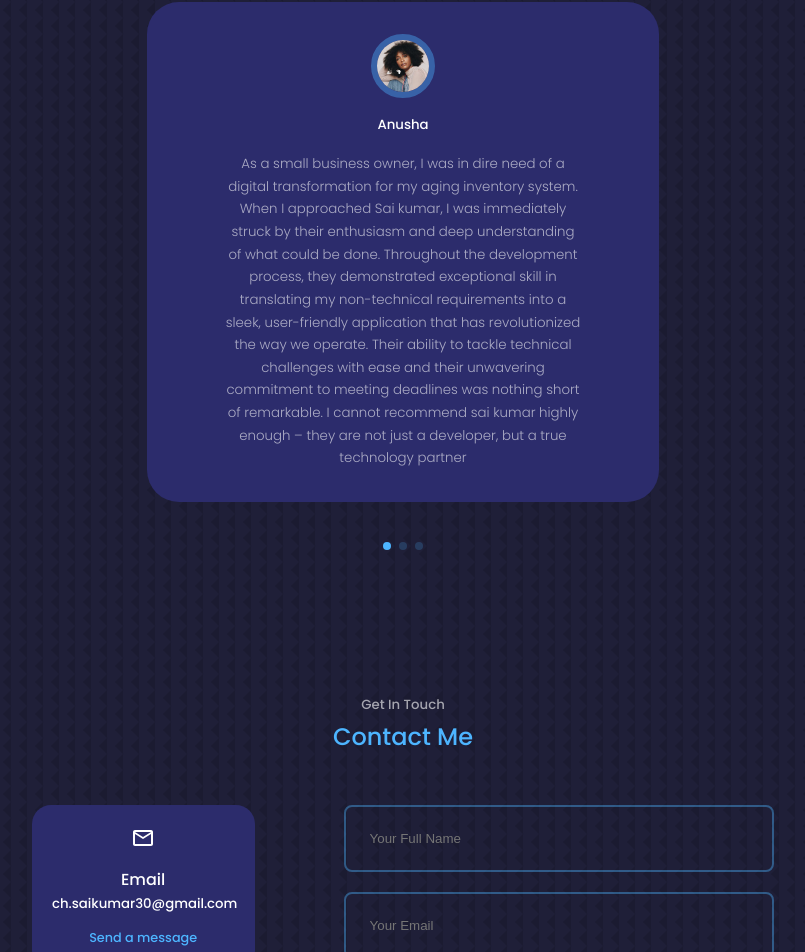
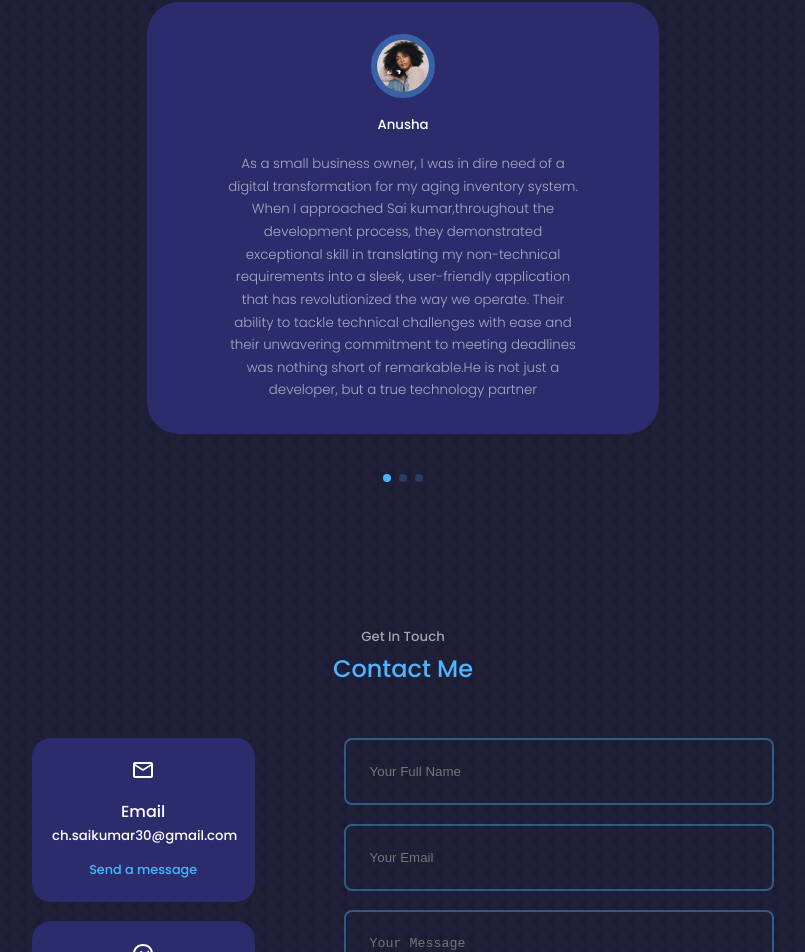
Before and after one commit to chsaikumar445/react-portfolio, a React (Create React App) app: page / in a window 1280 px wide. Shown: the part 3966-4918 px from the top of the page, without its empty margins (237-1042 px from the left). Built offline with nearby package versions, Linux system fonts and the light colour scheme.

Commit message:
modified testmonials data

```diff
--- a/src/components/testmonials/testmonialsData.js
+++ b/src/components/testmonials/testmonialsData.js
@@ -7,13 +7,13 @@ const data = [
     name: "Anusha",
     avatar: avt1,
     review:
-      "As a small business owner, I was in dire need of a digital transformation for my aging inventory system. When I approached Sai kumar, I was immediately struck by their enthusiasm and deep understanding of what could be done. Throughout the development process, they demonstrated exceptional skill in translating my non-technical requirements into a sleek, user-friendly application that has revolutionized the way we operate. Their ability to tackle technical challenges with ease and their unwavering commitment to meeting deadlines was nothing short of remarkable. I cannot recommend sai kumar highly enough – they are not just a developer, but a true technology partner",
+      "As a small business owner, I was in dire need of a digital transformation for my aging inventory system. When I approached Sai kumar,throughout the development process, they demonstrated exceptional skill in translating my non-technical requirements into a sleek, user-friendly application that has revolutionized the way we operate. Their ability to tackle technical challenges with ease and their unwavering commitment to meeting deadlines was nothing short of remarkable.He is not just a developer, but a true technology partner",
   },
   {
     name: "Feroz Khan",
     avatar: avt2,
     review:
-      "Having worked with sai kumar for over three years at Tech mahindra, I can say with confidence that they are one of the most skilled and reliable developers I've had the pleasure of collaborating with. Their code is not only clean and efficient but also demonstrates a level of thoughtfulness and consideration for future maintenance that is rare. sai kumar's contributions to our team go beyond just their technical work; they are a mentor to our junior staff and constantly bring innovative ideas that keep our projects ahead of the curve",
+      "Having worked with sai kumar for around a year at Tech mahindra, I can say with confidence that he is one of the most skilled and reliable developers I've had the pleasure of collaborating with. His code is not only clean and efficient but also demonstrates a level of thoughtfulness and consideration for future maintenance that is rare. sai kumar's contributions to our team go beyond just his technical work; He is also a mentor to our junior staff and constantly bring innovative ideas that keep My project ahead of the curve",
   },
   {
     name: "Shashank",
```
